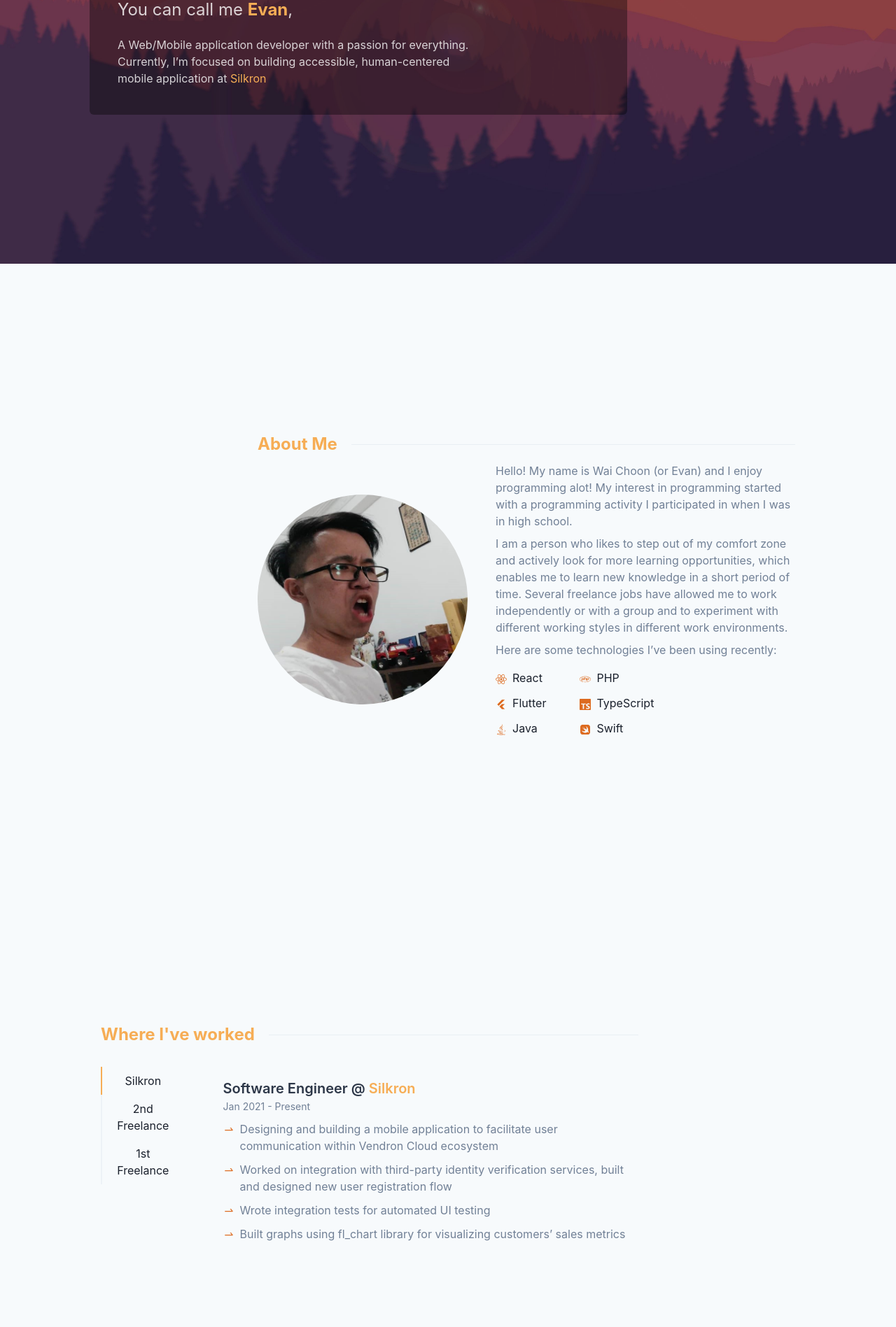
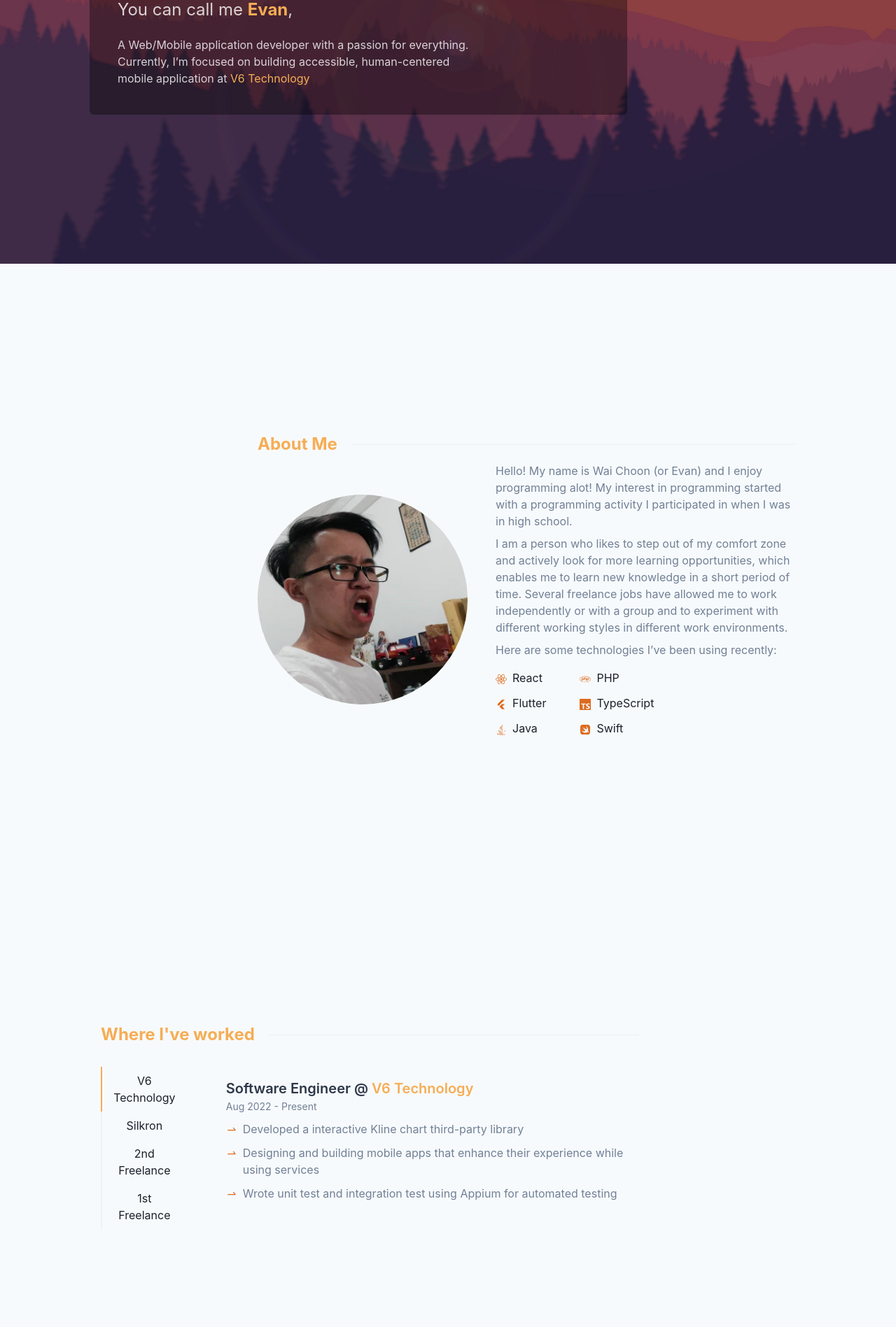
Before and after one commit to evanlaaaa/portfolio, a Next.js app: page / in a window 1280 px wide. Shown: the part 423-2320 px from the top of the page at 70% size. Built offline with nearby package versions, Linux system fonts and the light colour scheme.

Commit message:
Update portfolio

```diff
--- a/components/contact.tsx
+++ b/components/contact.tsx
@@ -30,7 +30,7 @@ export const Contact = () => {
           <Flex w='100%' alignSelf="flex-end" wrap="wrap" direction="row" pt='5'>
             <VStack pl={['0', '0', '10']} align="center" flex='1' spacing='10'>
               <Text fontSize='md' color='gray.500' textAlign='center'>
-                {"I\'m currently looking for new opportunities to grow my career experience. You can request for my resume by contacting me via email. I will do my best to get back to you as soon as possible."}
+                {"Currently I\'m not looking for new opportunities to grow my career experience. But you can still contact me via email. I will do my best to get back to you as soon as possible."}
               </Text>
               <Link style={{ textDecoration: 'none' }} href='mailto:waichoon97@gmail.com'>
                 <Button colorScheme='orange' variant='outline'>
--- a/components/experience.tsx
+++ b/components/experience.tsx
@@ -6,11 +6,23 @@ import { Job } from '../model/job';
 export const Experience = () => {
   const experiences = [
     new Job({
+      jobName: "V6 Technology",
+      jobTitle: "Software Engineer",
+      jobCompany: "V6 Technology",
+      companyLink: "https://www.v6technology.net/",
+      dateRange: "Aug 2022 - Present",
+      description: [
+        "Developed a interactive Kline chart third-party library",
+        "Designing and building mobile apps that enhance their experience while using services",
+        "Wrote unit test and integration test using Appium for automated testing",
+      ]
+    }),
+    new Job({
       jobName: "Silkron",
       jobTitle: "Software Engineer",
       jobCompany: "Silkron",
       companyLink: "https://www.silkron.com/",
-      dateRange: "Jan 2021 - Present",
+      dateRange: "Jan 2021 - Aug 2022",
       description: [
         "Designing and building a mobile application to facilitate user communication within Vendron Cloud ecosystem",
         "Worked on integration with third-party identity verification services, built and designed new user registration flow",
--- a/components/portfolioHeader.tsx
+++ b/components/portfolioHeader.tsx
@@ -18,10 +18,10 @@ export const PortfolioHeader = () => {
               <Text fontSize='md' color='whiteAlpha.800'>
                 {"A Web/Mobile application developer with a passion for everything. Currently, I’m focused on building accessible, human-centered mobile application at "}
                 <Link
-                  href="https://www.silkron.com/"
+                  href="https://www.v6technology.net/"
                   color="orange.300"
                 >
-                  Silkron
+                  V6 Technology
                 </Link>
               </Text>
               </Box>
```
